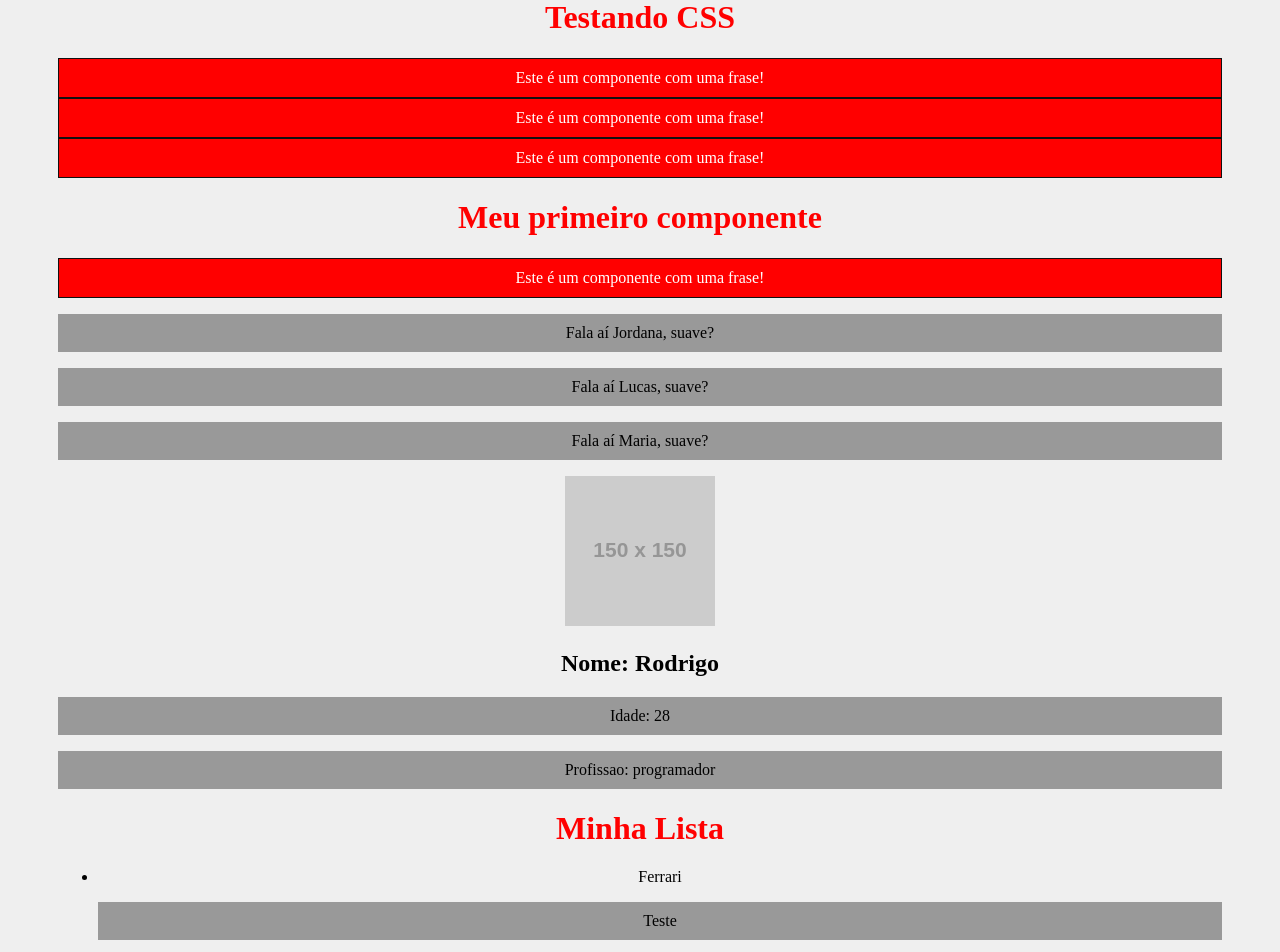
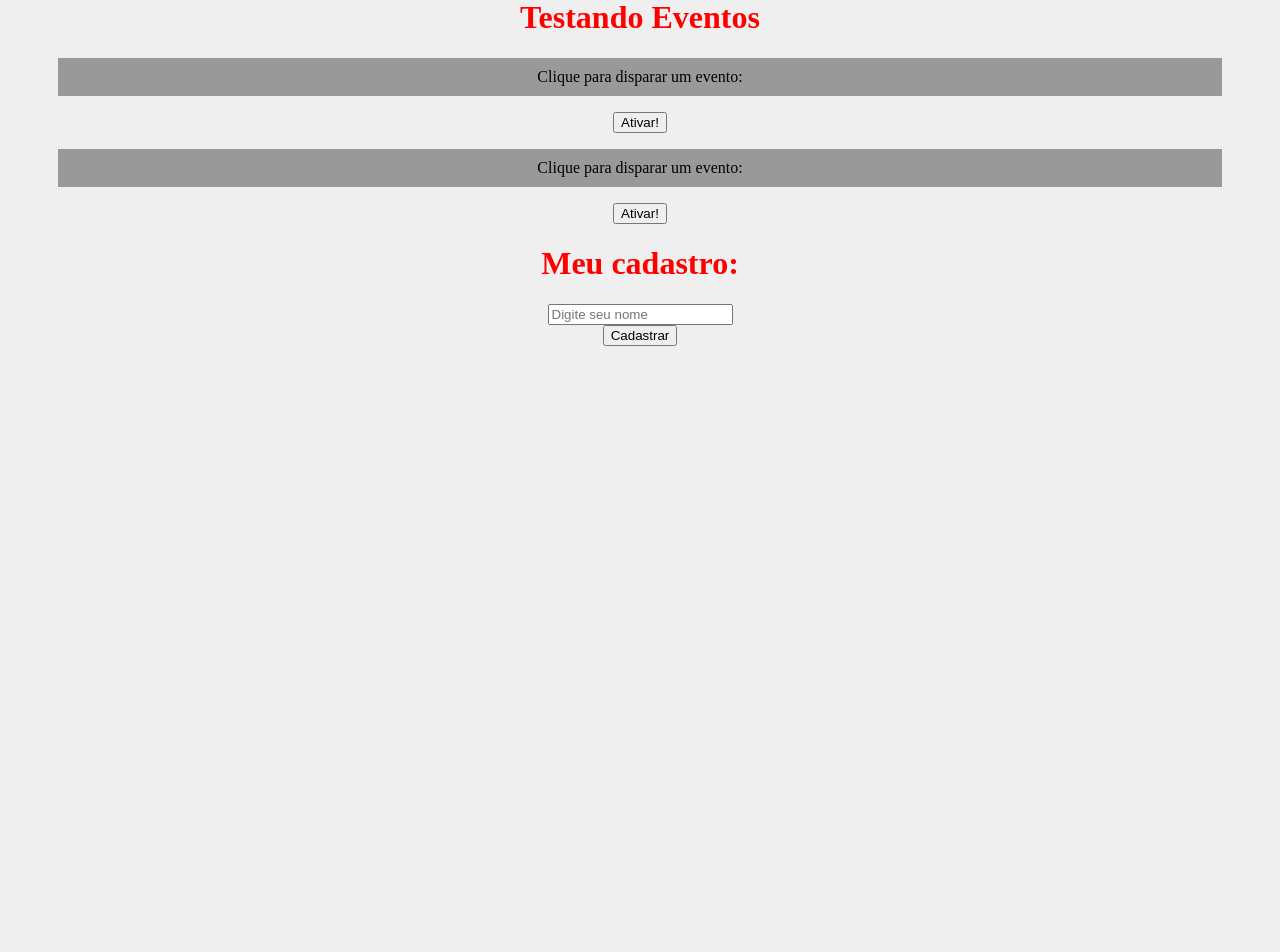
Before and after one commit to jordanaalvesc1/React-Course, a React (Create React App) app: page / in a window 1280 px wide. Shown: the part 80-1032 px from the top of the page. After the commit the page ends 934 px from the top, so only its background shows below. Built offline with nearby package versions, Linux system fonts and the light colour scheme.

Commit message:
Events in React (onClick, onChange, and onSubmit)

```diff
--- a/src/App.js
+++ b/src/App.js
@@ -1,24 +1,14 @@
 import './App.css';
-import HellWorld from './components/HelloWorld';
-import SayMyName from './components/SayMyName'
-import Pessoa from './components/Pessoa'
-import Frase from './components/Frase'
-import List from './components/List';
+import Evento from './components/Evento';
+import Form from './components/Form';
 
 function App() {
-  const nome = 'Maria'
   return (
     <div className="App">
-      <h1>Testando CSS</h1>
-      <Frase />
-      <Frase />
-      <HellWorld/>
-      <SayMyName nome="Jordana"/>
-      <SayMyName nome="Lucas"/>
-      <SayMyName nome={nome}/>
-      <Pessoa nome= "Rodrigo" idade="28" profissao= "programador" foto="https:/via.placeholder.com/150"
-      />
-      <List />
+      <h1>Testando Eventos</h1>
+      <Evento numero = "1"/>
+      <Evento numero = "2"/>
+      <Form />
     </div>
   )
 }
--- /dev/null
+++ b/src/components/Evento.js
@@ -0,0 +1,14 @@
+function Evento({numero}) {
+    function meuEvento(){
+        console.log(`Opa, fui ativado! ${numero}`)
+    }
+
+    return(
+        <div>
+            <p>Clique para disparar um evento:</p>
+            <button onCLick = {meuEvento}> Ativar!</button>
+        </div>
+    )
+}
+
+export default Evento
--- /dev/null
+++ b/src/components/Form.js
@@ -0,0 +1,22 @@
+function Form () {
+    function cadastrarUsuario(e){
+        e.preventDefault()
+        console.log("Cadastrou o usuário!")
+    }
+
+    return(
+        <div>
+            <h1>Meu cadastro:</h1>
+            <form onSubmit={cadastrarUsuario}>
+                <div>
+                    <input type= "text" placeholder= "Digite seu nome" />
+                </div>
+                <div>
+                    <input type= "submit" value= "Cadastrar"/>
+                </div>
+            </form>
+        </div>
+    )
+}
+
+export default Form
--- a/src/components/Item.js
+++ b/src/components/Item.js
@@ -1,10 +1,24 @@
-function Item(props) {
+import PropTypes from 'prop-types';
+
+function Item(marca, ano_lancamento) {
     return(
         <>
-        <li>{props.marca}</li>
-        <p>Teste</p>
-        </>
-    )
+        <li>
+          {marca} - {ano_lancamento}
+        </li>
+    </>
+  )
 }
 
-export default Item
+Item.propTypes = {
+    marca: PropTypes.string.isRequired,
+    ano_lancamento:PropTypes.number,
+}
+
+Item.defaultProps = {
+    marca: 'Faltou a marca',
+    ano_lancamento: 0,
+}
+
+
+export default Item;
--- a/src/components/List.js
+++ b/src/components/List.js
@@ -5,9 +5,11 @@ function List(){
          <>
             <h1>Minha Lista</h1>
             <ul>
-                <Item marca= "Ferrari"/>
-                <Item marca = "Fiat" />
+                <Item marca= "Ferrari" ano_lancamento={1985}/>
+                <Item marca = "Fiat" ano_lancamento={1964} />
                 <Item marca = "Renault" />
+                <Item marca = "Chevrolet" ano_lancamento= {1999} />
+                <Item />
             </ul>
          </>
     )
```
